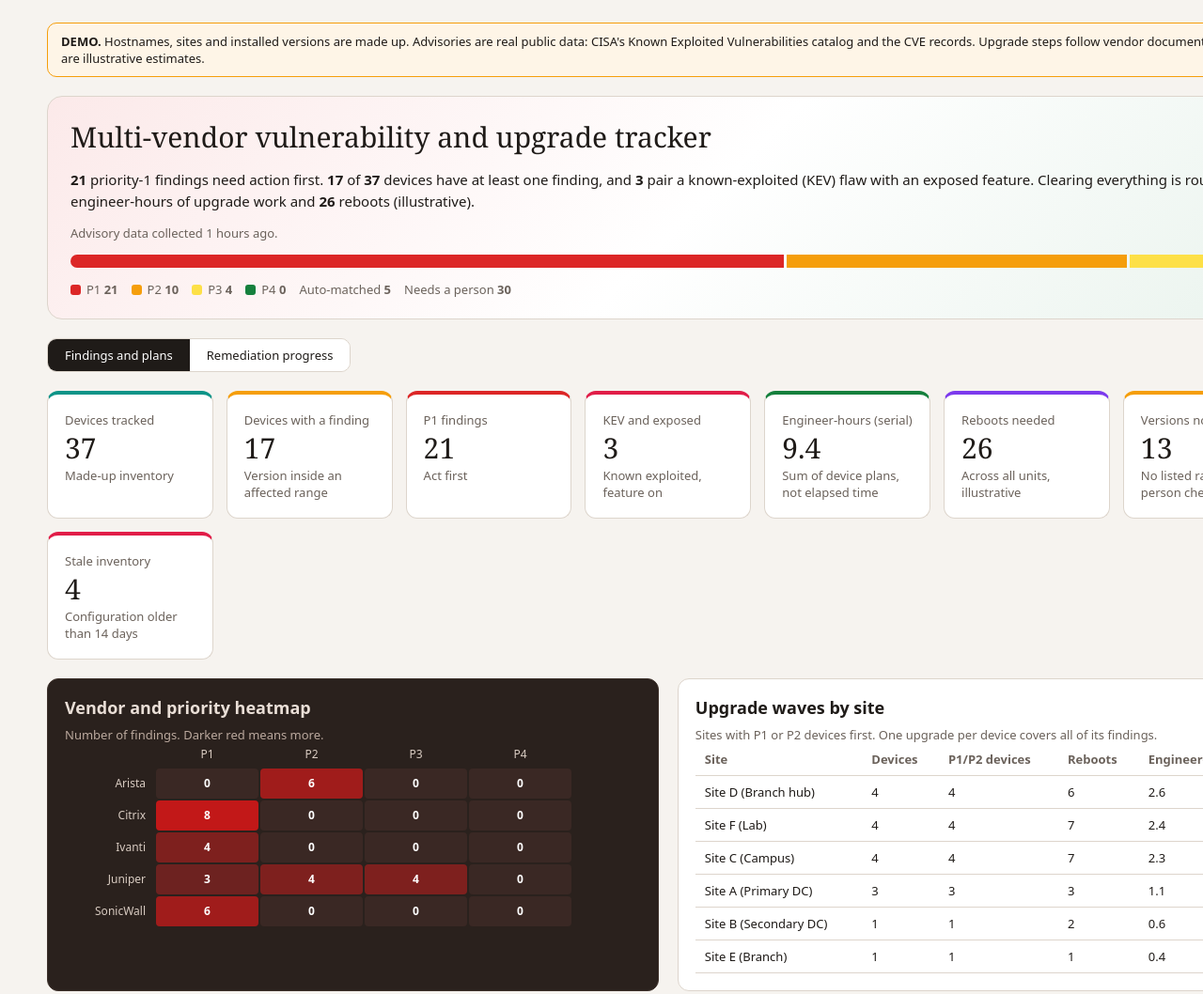
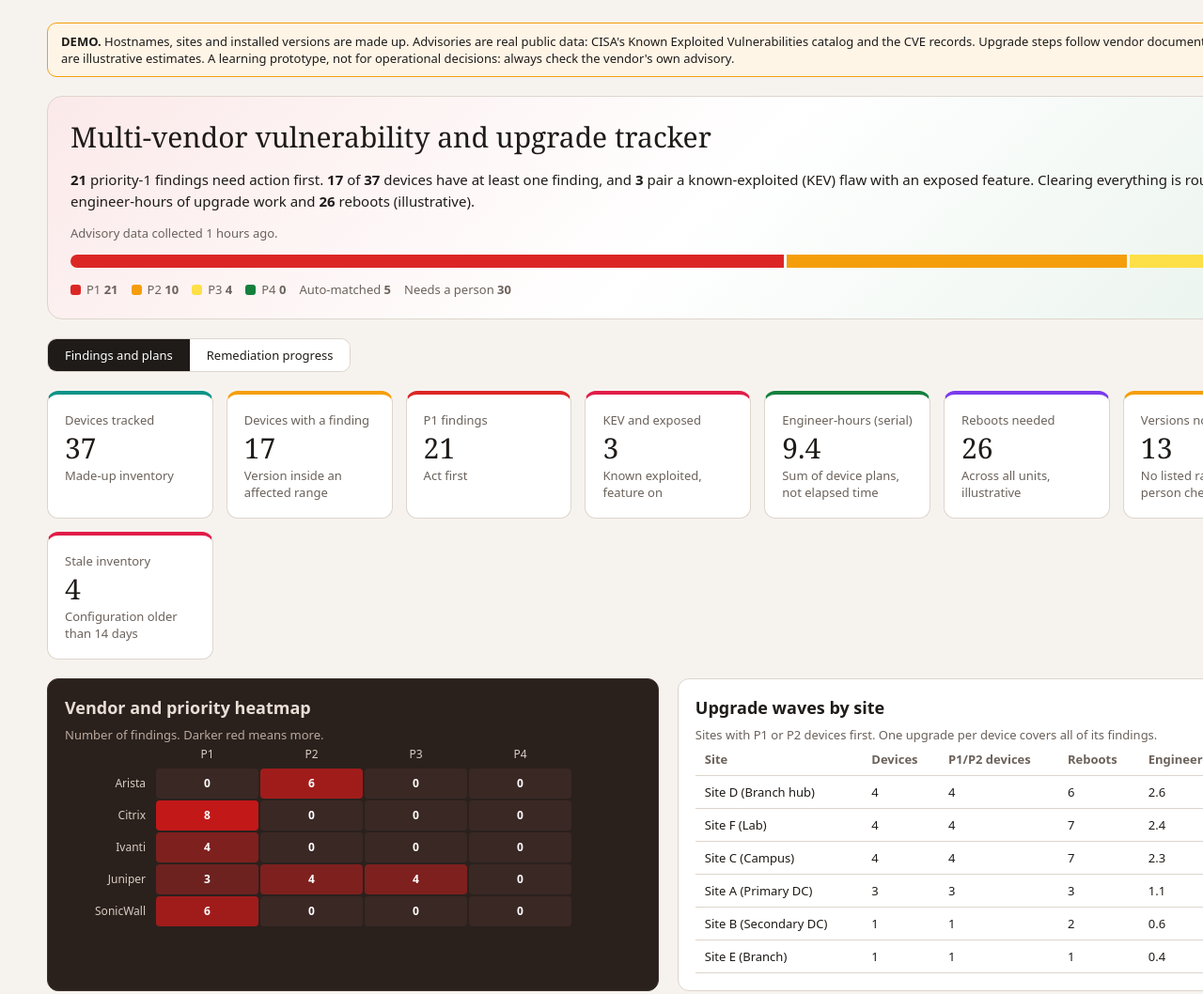
Before and after one commit to AmitMeSah/vuln-tracker-demo, a plain HTML site: page index.html in a window 1280 px wide. Shown: the top 1058 px of the page at 94% size. Drawn offline with Linux system fonts and the light colour scheme.

Commit message:
Add files via upload

```diff
--- a/index.html
+++ b/index.html
@@ -77,7 +77,7 @@ body{padding:24px 16px}
 @media print{.vd-controls,.vd-switch{display:none}}
 </style>
 <div class='vd'>
-<div class='vd-banner' id='demo-banner'><b>DEMO.</b> Hostnames, sites and installed versions are made up. Advisories are real public data: CISA's Known Exploited Vulnerabilities catalog and the CVE records. Upgrade steps follow vendor documentation; times are illustrative estimates.</div>
+<div class='vd-banner' id='demo-banner'><b>DEMO.</b> Hostnames, sites and installed versions are made up. Advisories are real public data: CISA's Known Exploited Vulnerabilities catalog and the CVE records. Upgrade steps follow vendor documentation; times are illustrative estimates. A learning prototype, not for operational decisions: always check the vendor's own advisory.</div>
 <div class='vd-hero'>
 <h1 id='title'>Multi-vendor vulnerability and upgrade tracker</h1>
 <p class='vd-take' id='takeaway'><b data-draw='num' data-source='kpis' data-field='p1' data-row='0'>—</b> priority-1 findings need action first. <b data-draw='num' data-source='kpis' data-field='affected' data-row='0'>—</b> of <b data-draw='num' data-source='kpis' data-field='devices' data-row='0'>—</b> devices have at least one finding, and <b data-draw='num' data-source='kpis' data-field='kev_exposed' data-row='0'>—</b> pair a known-exploited (KEV) flaw with an exposed feature. Clearing everything is roughly <b data-draw='num' data-source='kpis' data-field='est_hours' data-row='0'>—</b> engineer-hours of upgrade work and <b data-draw='num' data-source='kpis' data-field='reboots' data-row='0'>—</b> reboots (illustrative).</p>
```
